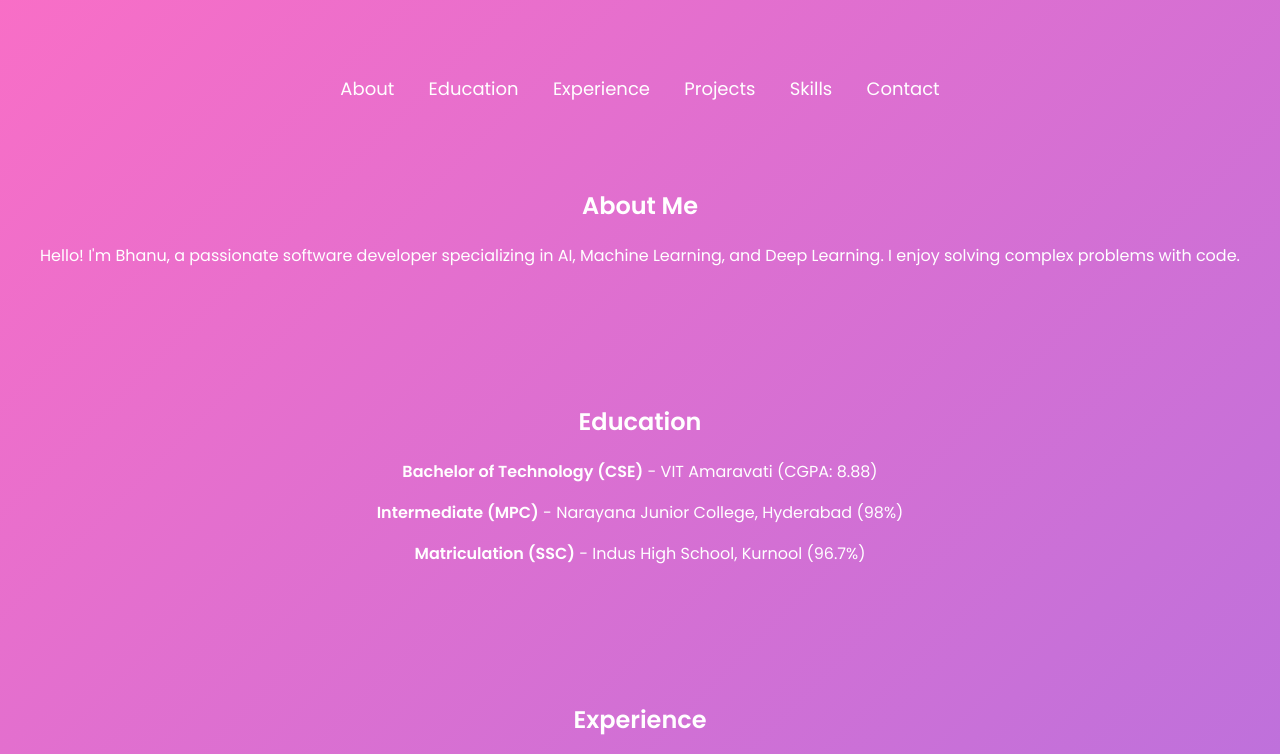
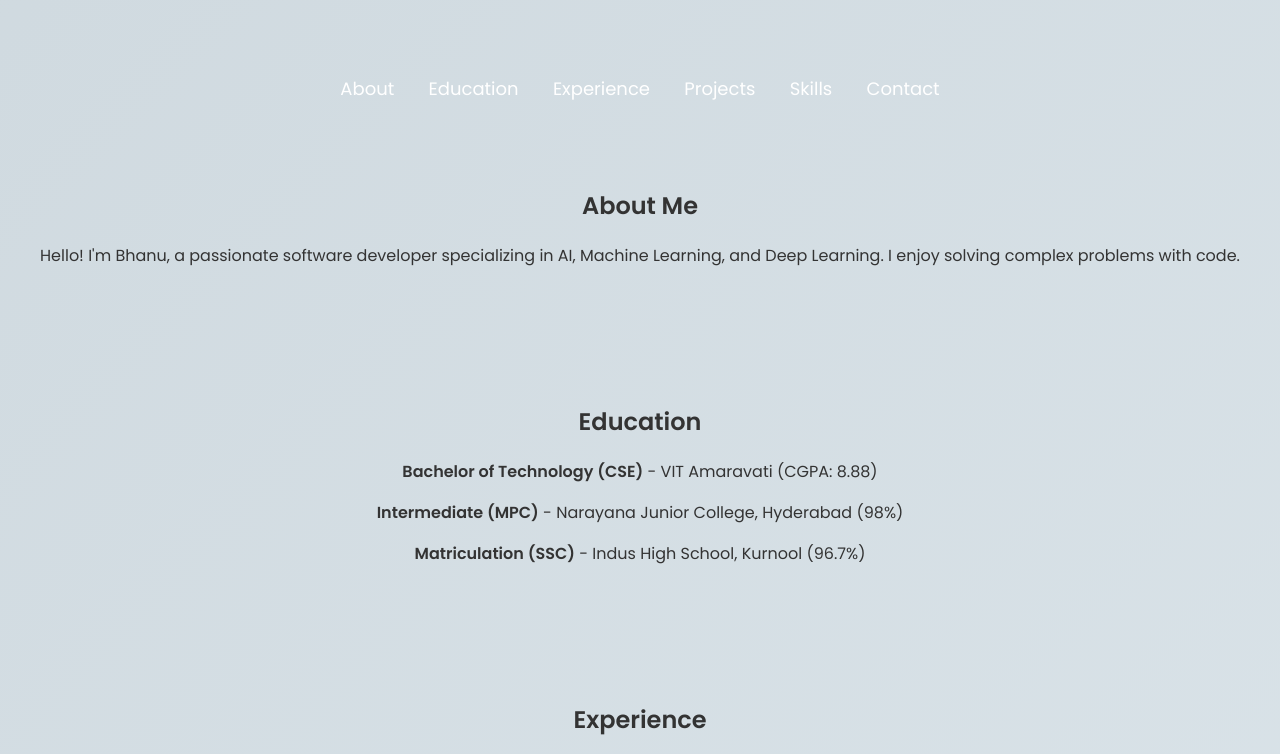
Before and after one commit to bhanukiran414/portfolio, a plain HTML site: page index.html in a window 1280 px wide. Shown: the part 236-990 px from the top of the page. Drawn offline with Linux system fonts and the light colour scheme.

Commit message:
Update styles.css

```diff
--- a/styles.css
+++ b/styles.css
@@ -2,8 +2,8 @@ body {
     font-family: 'Poppins', sans-serif;
     margin: 0;
     padding: 0;
-    background: linear-gradient(135deg, #ff6ec4, #7873f5);
-    color: #ffffff;
+    background: linear-gradient(135deg, #cfd9df, #e2ebf0);
+    color: #333;
     text-align: center;
 }
 
```
